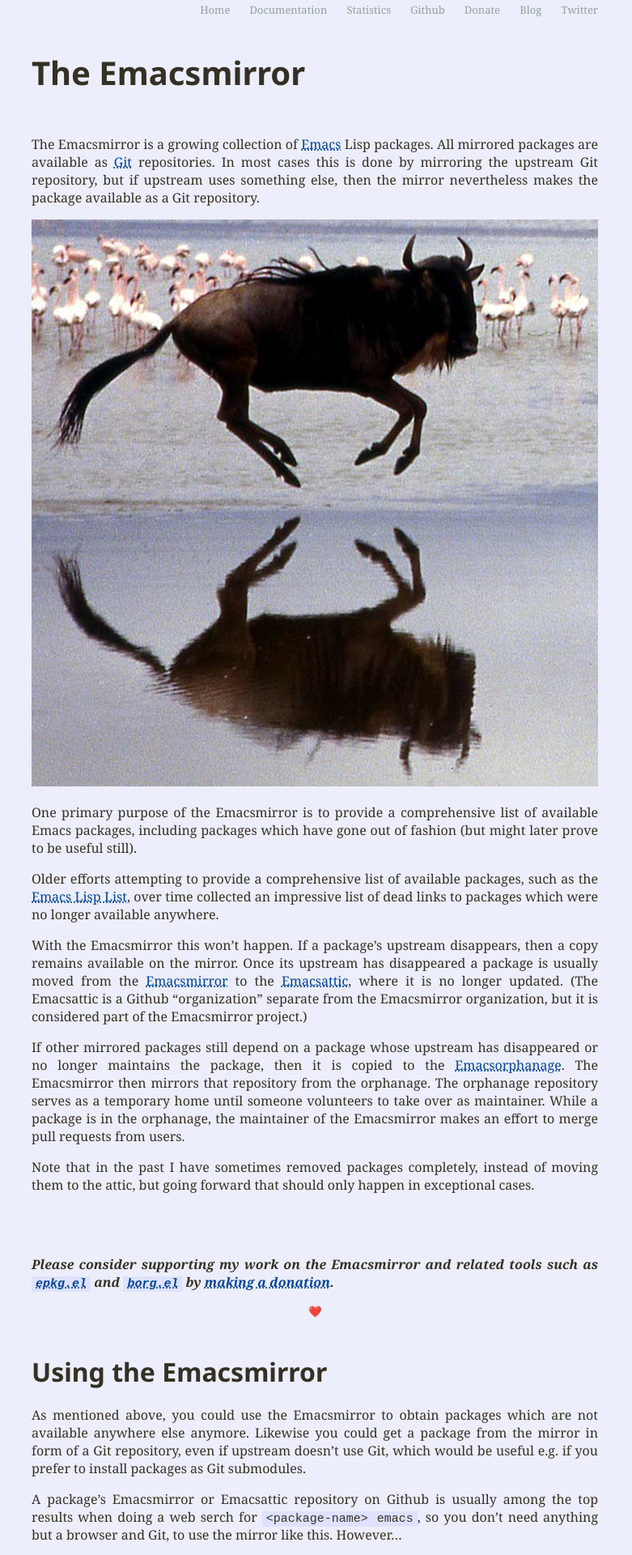
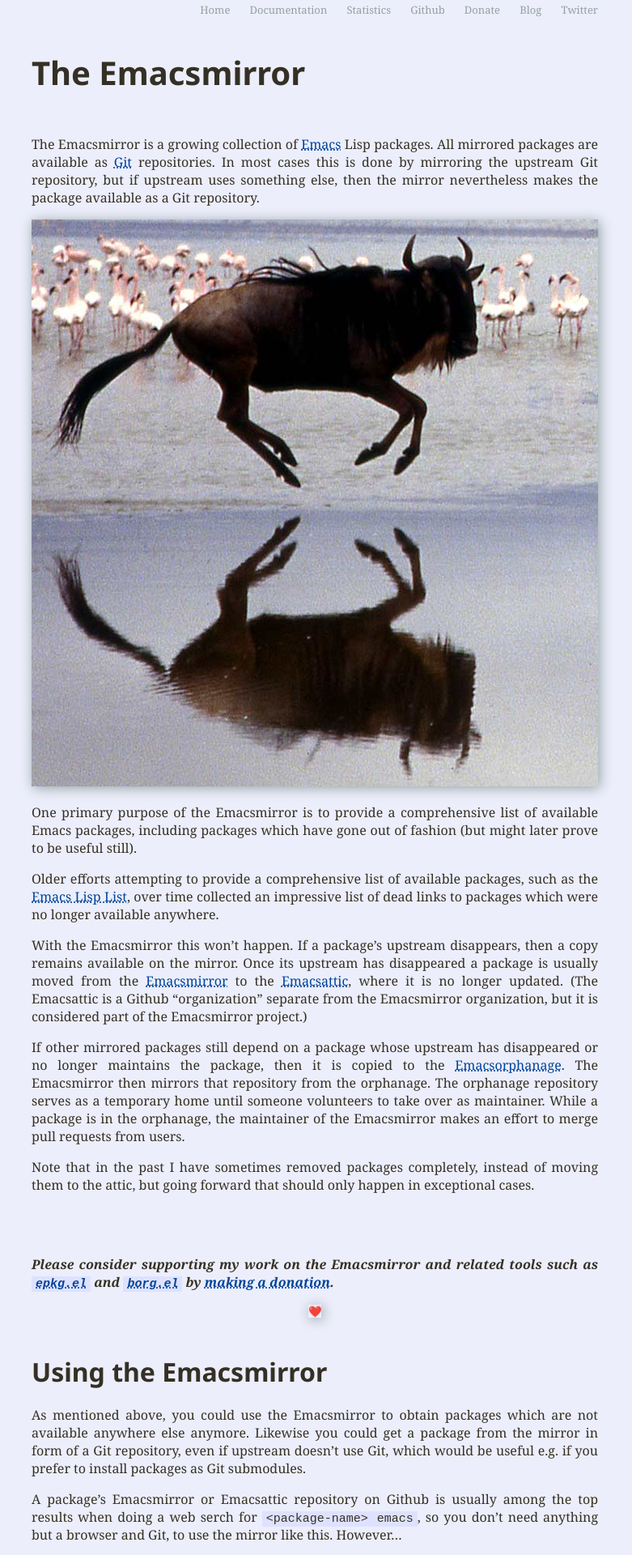
Before and after one commit to emacsmirror/emacsmirror.net, a Jekyll site: the page built from index.md, in a window 1280 px wide. Shown: the top 1920 px of the page at 81% size, without its empty margins (251-1032 px from the left). Built offline with Jekyll 4.4.1, drawn with Linux system fonts in a browser that asks for light colours; emoji names are drawn with the system emoji font.

Commit message:
[v] add box-shadow to images

```diff
--- a/assets/the.css
+++ b/assets/the.css
@@ -65,6 +65,10 @@ header h1 a img {
 
 header h4 {
   display: inline;
+}
+
+img {
+  box-shadow: 2px 2px 15px #93a1a1;
 }
 
 .post-list {
```
